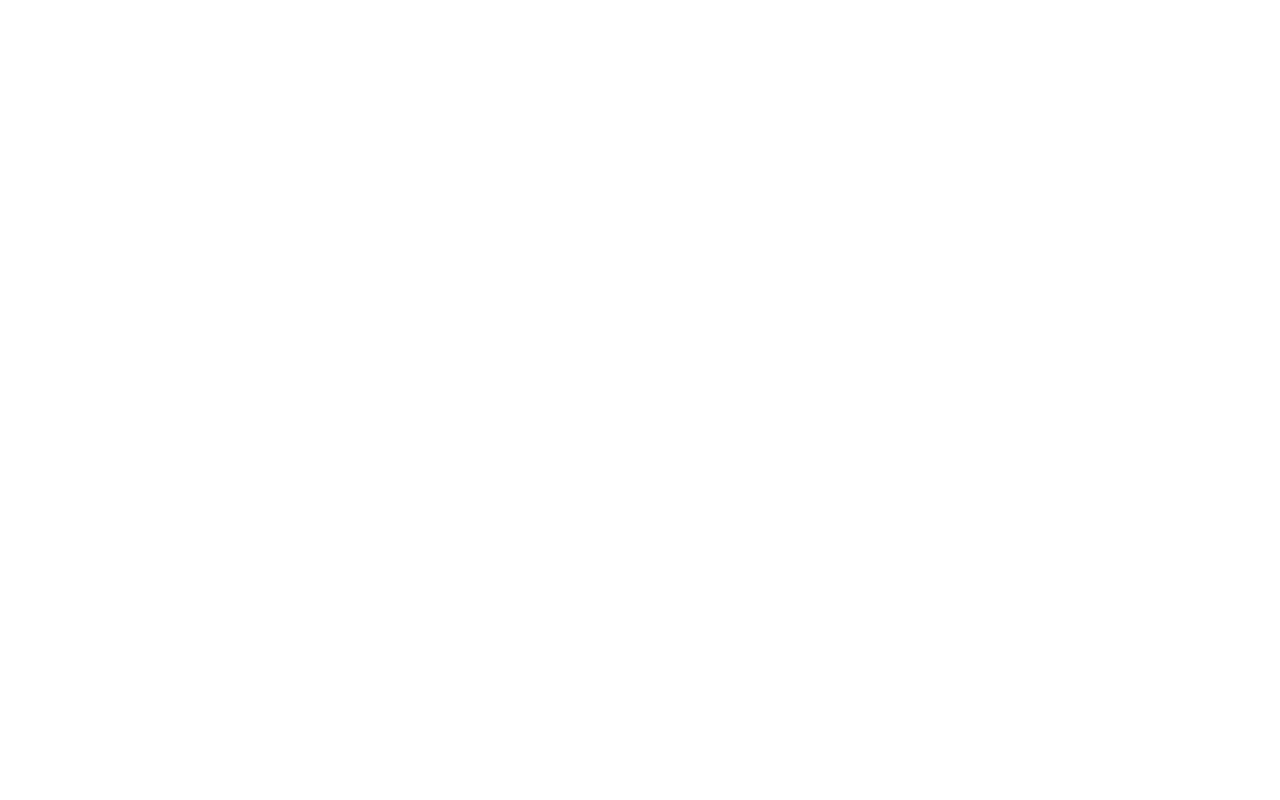
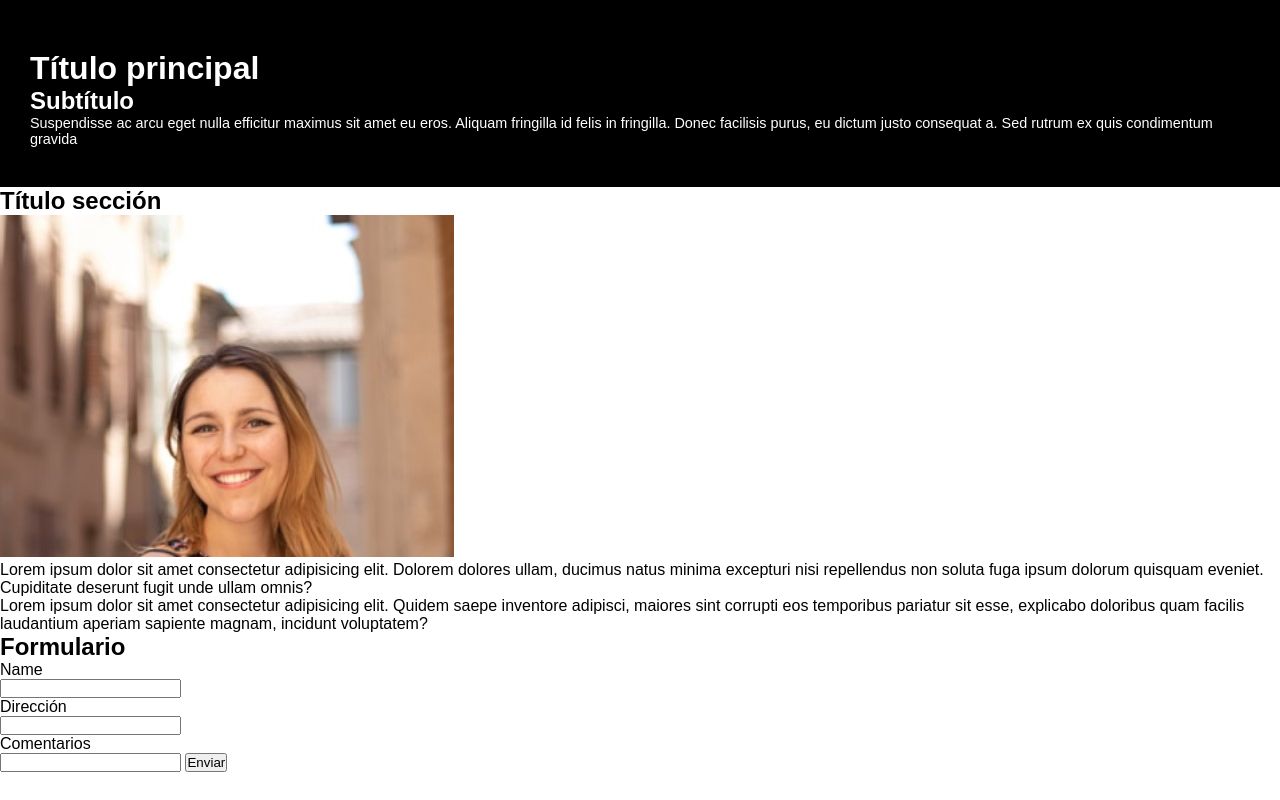
Before and after one commit to manutorresdev/control-html-css-js, a website: page 06.ejercicio-css-3/index.html in a window 1280 px wide. Drawn offline with Linux system fonts and the light colour scheme.

Commit message:
1st ver 3rd css ex

```diff
--- a/06.ejercicio-css-3/index.html
+++ b/06.ejercicio-css-3/index.html
@@ -1,16 +1,58 @@
 <!DOCTYPE html>
 <html lang="es">
-
-<head>
-  <meta charset="UTF-8">
-  <meta http-equiv="X-UA-Compatible" content="IE=edge">
-  <meta name="viewport" content="width=device-width, initial-scale=1.0">
-  <title>Ejercicio CSS 1</title>
-  <link rel="stylesheet" href="./style.css">
-</head>
-
-<body>
-
-</body>
-
+  <head>
+    <meta charset="UTF-8" />
+    <meta http-equiv="X-UA-Compatible" content="IE=edge" />
+    <meta name="viewport" content="width=device-width, initial-scale=1.0" />
+    <title>Ejercicio CSS 1</title>
+    <link rel="stylesheet" href="/styles/style.css" />
+    <!-- <script src="/js/index.js" defer></script> -->
+  </head>
+  <!-- EMMET ABREVIATION
+(header>h1+h2+p)+(section>h1.sect_titles+img+p+p)+(section>h1.sect_titles+form>(legend+label[for]+input[type][name]#id)*3+button[type='submit'])
+-->
+  <body>
+    <header>
+      <h1>Título principal</h1>
+      <h2>Subtítulo</h2>
+      <p>
+        Suspendisse ac arcu eget nulla efficitur maximus sit amet eu eros.
+        Aliquam fringilla id felis in fringilla. Donec facilisis purus, eu
+        dictum justo consequat a. Sed rutrum ex quis condimentum gravida
+      </p>
+    </header>
+    <section>
+      <h1 class="sect_titles">Título sección</h1>
+      <!-- <img src="" alt="Imagen de autor" id="profile_pic" /> -->
+      <!-- CON SCRIPT LÍNEA 26 -->
+      <img src="/picture.jpg" alt="Imagen de autor" id="profile_pic" />
+      <p>
+        Lorem ipsum dolor sit amet consectetur adipisicing elit. Dolorem dolores
+        ullam, ducimus natus minima excepturi nisi repellendus non soluta fuga
+        ipsum dolorum quisquam eveniet. Cupiditate deserunt fugit unde ullam
+        omnis?
+      </p>
+      <p>
+        Lorem ipsum dolor sit amet consectetur adipisicing elit. Quidem saepe
+        inventore adipisci, maiores sint corrupti eos temporibus pariatur sit
+        esse, explicabo doloribus quam facilis laudantium aperiam sapiente
+        magnam, incidunt voluptatem?
+      </p>
+    </section>
+    <section>
+      <h1 class="sect_titles">Formulario</h1>
+      <form action="/index.html">
+        <legend>Name</legend>
+        <label for="name_input"></label>
+        <input type="text" name="name_input" id="name_input" />
+        <legend>Dirección</legend>
+        <label for="direction_input"></label>
+        <input type="text" name="direction_input" id="direction_input" />
+        <legend>Comentarios</legend>
+        <label for="comentarios_input"></label>
+        <input type="text" name="comentarios_input" id="comentarios_input" />
+        <button type="submit">Enviar</button>
+      </form>
+    </section>
+  </body>
 </html>
--- /dev/null
+++ b/06.ejercicio-css-3/styles/style.css
@@ -0,0 +1,28 @@
+/* CON SCRIPT */
+/* #profile_pic {
+  width: 100%;
+  max-width: 200px;
+} */
+
+* {
+  font-family: sans-serif;
+  padding: 0px;
+  margin: 0px;
+  box-sizing: border-box;
+}
+
+/*
+  ############
+  ## HEADER ##
+  ############
+*/
+
+header {
+  color: white;
+  background-color: black;
+  padding: 50px 50px 40px 30px;
+}
+
+header > p {
+  font-size: 0.9em;
+}
```
Also changed, not shown: 06.ejercicio-css-3/js/index.js (added, +14 -0 lines), 06.ejercicio-css-3/package.json (added, +16 -0 lines), 06.ejercicio-css-3/picture.jpg (added), 06.ejercicio-css-3/style.css (deleted), 1 other file.
